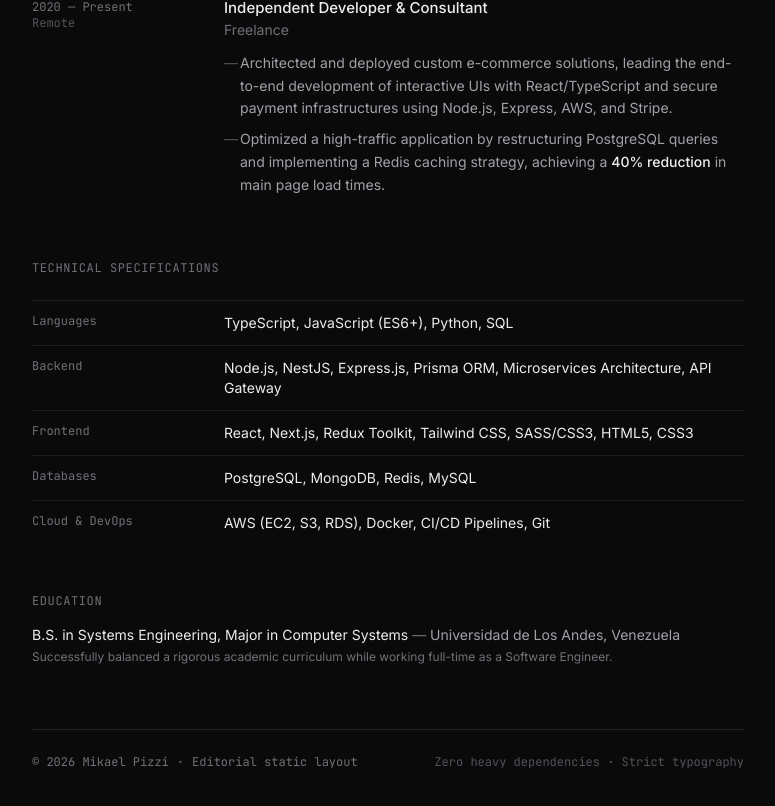
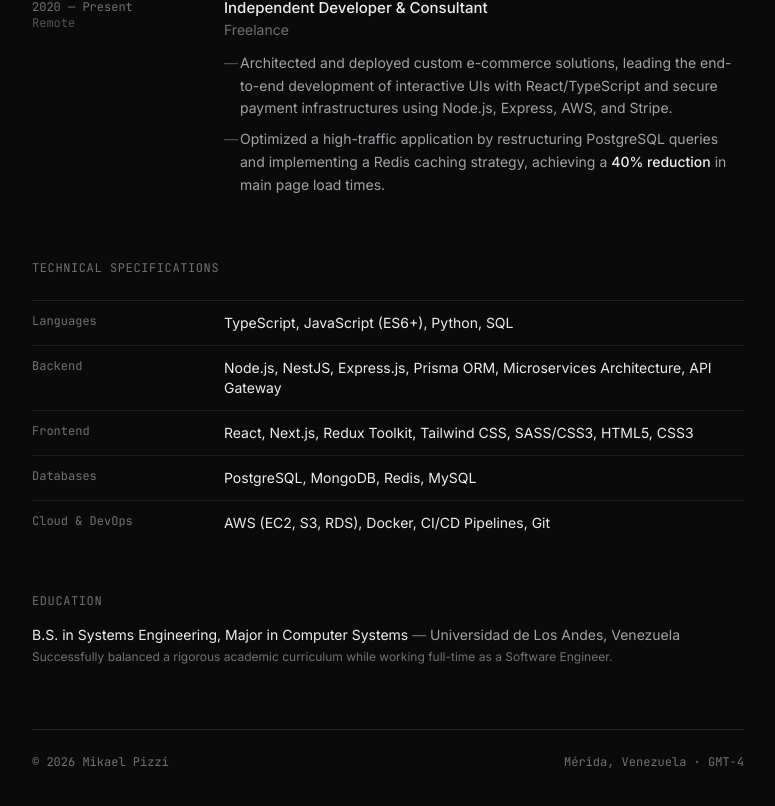
Before and after one commit to mikaelpizzi/mikaelpizzi.github.io, a React (Vite) app: page / in a window 1280 px wide. Shown: the part 2572-3378 px from the top of the page, without its empty margins (252-1027 px from the left). Built offline with nearby package versions, Linux system fonts and the light colour scheme.

Commit message:
refactor(footer): simplify footer copy to copyright and location

```diff
--- a/src/components/SpecsFooter.tsx
+++ b/src/components/SpecsFooter.tsx
@@ -57,11 +57,9 @@ export function SpecsFooter({ skills, education, name }: SpecsFooterProps) {
       <div className="border-t border-[#222222] pt-6 mt-16 flex flex-col sm:flex-row items-baseline justify-between gap-2 font-mono text-xs text-[#71717A]">
         <div>
           <span>© {currentYear} {name}</span>
-          <span className="mx-2">·</span>
-          <span>Editorial static layout</span>
         </div>
-        <div className="text-[#52525B]">
-          Zero heavy dependencies · Strict typography
+        <div>
+          Mérida, Venezuela · GMT-4
         </div>
       </div>
     </footer>
```
